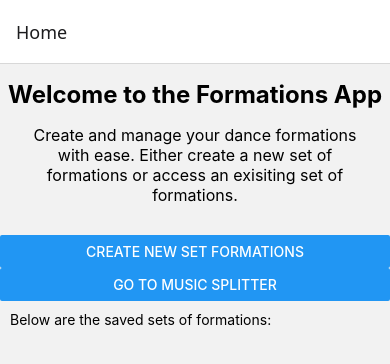
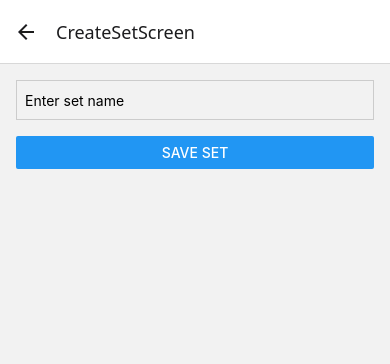
Before and after one commit to sbelambe/formations, a React Native app in the folder Formations/: screen /CreateSetScreen in a window 390 px wide. Shown: the top 364 px of the page. Built offline with nearby package versions, Linux system fonts and the light colour scheme.

Commit message:
first version of set of formation

```diff
--- a/Formations/App.js
+++ b/Formations/App.js
@@ -1,20 +1,37 @@
 import React from "react";
-import { NavigationContainer } from '@react-navigation/native';
-import { createNativeStackNavigator } from '@react-navigation/native-stack';
-import FormationGrid from "./components/FormationGrid";
-import HomeScreen from './components/HomeScreen';
-import MusicSplitter from './components/MusicSplitter'; // Import MusicSplitter component
+import { NavigationContainer } from "@react-navigation/native";
+import { createStackNavigator } from "@react-navigation/stack";
+import HomeScreen from "./components/HomeScreen";
+import CreateSetScreen from "./components/CreateSetScreen";
+import SetDetailsScreen from "./components/SetDetailsScreen";
 
-const Stack = createNativeStackNavigator();
+const Stack = createStackNavigator();
 
 export default function App() {
   return (
     <NavigationContainer>
       <Stack.Navigator initialRouteName="Home">
         <Stack.Screen name="Home" component={HomeScreen} />
-        <Stack.Screen name="Formation" component={FormationGrid} />
-        <Stack.Screen name="MusicSplitter" component={MusicSplitter} />
+        <Stack.Screen name="CreateSetScreen" component={CreateSetScreen} />
+        <Stack.Screen name="SetDetailsScreen" component={SetDetailsScreen} />
       </Stack.Navigator>
     </NavigationContainer>
   );
 }
+
+// import React from "react";
+// import { NavigationContainer } from "@react-navigation/native";
+// import { createStackNavigator } from "@react-navigation/stack";
+// import FormationGrid from "./components/FormationGrid"; // Ensure the path is correct
+
+// const Stack = createStackNavigator();
+
+// export default function App() {
+//   return (
+//     <NavigationContainer>
+//       <Stack.Navigator initialRouteName="FormationGrid">
+//         <Stack.Screen name="FormationGrid" component={FormationGrid} />
+//       </Stack.Navigator>
+//     </NavigationContainer>
+//   );
+// }
--- /dev/null
+++ b/Formations/components/CreateSetScreen.js
@@ -0,0 +1,52 @@
+import React, { useState } from "react";
+import { View, TextInput, Button, StyleSheet } from "react-native";
+import useSavedSets from "../hooks/useSavedSets";
+
+function CreateSetScreen({ navigation }) {
+  const [setName, setSetName] = useState("");
+  const { saveSet } = useSavedSets();
+
+  const handleSaveSet = () => {
+    if (!setName.trim()) {
+      alert("Please enter a set name.");
+      return;
+    }
+
+    const newSet = {
+      id: Date.now().toString(),
+      name: setName,
+      formations: [],
+    };
+
+    saveSet(newSet);
+    navigation.goBack();
+  };
+
+  return (
+    <View style={styles.container}>
+      <TextInput
+        style={styles.input}
+        placeholder="Enter set name"
+        value={setName}
+        onChangeText={setSetName}
+      />
+      <Button title="Save Set" onPress={handleSaveSet} />
+    </View>
+  );
+}
+
+const styles = StyleSheet.create({
+  container: {
+    flex: 1,
+    padding: 16,
+  },
+  input: {
+    height: 40,
+    borderColor: "#ccc",
+    borderWidth: 1,
+    marginBottom: 16,
+    paddingLeft: 8,
+  },
+});
+
+export default CreateSetScreen;
--- a/Formations/components/FormationGrid.js
+++ b/Formations/components/FormationGrid.js
@@ -59,7 +59,7 @@ export default function FormationGrid() {
   };
 
   return (
-    <ScrollView contentContainerStyle={styles.scrollContainer}>
+
       <View style={styles.container}>
         <View style={styles.inputText}>
           <Text style={styles.label}>Rows and Columns are limited to 15</Text>
@@ -164,18 +164,15 @@ export default function FormationGrid() {
           })}
         </View>
       </View>
-    </ScrollView>
+
   );
 }
 
 const styles = StyleSheet.create({
-  scrollContainer: {
-    flexGrow: 1,
-    paddingBottom: 20,
-  },
   container: {
     display: "flex",
     flexDirection: "column",
+    // flex: 1,
   },
   inputButtons: {
     flexDirection: "row",
--- a/Formations/components/HomeScreen.js
+++ b/Formations/components/HomeScreen.js
@@ -1,30 +1,43 @@
-import React from "react";
-import { View, StyleSheet, Text, Button } from "react-native";
+import React, { useEffect } from "react";
+import { View, StyleSheet, Text, Button, ScrollView } from "react-native";
+import useSavedSets from "../hooks/useSavedSets";
 
 function HomeScreen({ navigation }) {
+  const { savedSets, loadSets } = useSavedSets();
+
+  useEffect(() => {
+    loadSets();
+  }, []);
+
   return (
     <View style={styles.container}>
       <View style={styles.introduction}>
         <Text style={styles.welcomeText}>Welcome to the Formations App</Text>
         <Text style={styles.descriptionText}>
           Create and manage your dance formations with ease. Either create a new
-          set of formations or access an exisiting set of formations.
+          set of formations or access an existing set.
         </Text>
       </View>
 
       <View style={styles.new}>
         <Button
           title="Create New Set Formations"
-          onPress={() => navigation.navigate("Formation")}
-        />
-        <Button
-          title="Go to Music Splitter"
-          onPress={() => navigation.navigate("MusicSplitter")}
+          onPress={() => navigation.navigate("CreateSetScreen")}
         />
       </View>
+
       <View style={styles.saved}>
-        <Text>Below are the saved sets of formations: </Text>
-        </View>
+        <Text>Saved Sets:</Text>
+        <ScrollView>
+          {savedSets.map((set) => (
+            <Button
+              key={set.id}
+              title={set.name}
+              onPress={() => navigation.navigate("SetDetailsScreen", { setId: set.id })}
+            />
+          ))}
+        </ScrollView>
+      </View>
     </View>
   );
 }
@@ -35,7 +48,6 @@ const styles = StyleSheet.create({
   },
   introduction: {
     alignItems: "center",
-    justifyContent: "space-between",
     paddingBottom: 30,
   },
   welcomeText: {
@@ -48,10 +60,11 @@ const styles = StyleSheet.create({
     textAlign: "center",
     marginHorizontal: 16,
   },
-
+  new: {
+    marginBottom: 20,
+  },
   saved: {
-    marginVertical: 10,
-    marginHorizontal: 10,
+    margin: 10,
   },
 });
 
--- /dev/null
+++ b/Formations/components/SetDetailsScreen.js
@@ -0,0 +1,74 @@
+import React, { useEffect, useState } from "react";
+import { View, Text, StyleSheet, Button, ScrollView } from "react-native";
+import useSavedSets from "../hooks/useSavedSets";
+import FormationGrid from "./FormationGrid";
+
+function SetDetailsScreen({ route, navigation }) {
+    const { setId } = route.params;
+    const { savedSets, loadSets } = useSavedSets();
+    const [currentSet, setCurrentSet] = useState(null);
+    const [loading, setLoading] = useState(true);
+
+    useEffect(() => {
+      loadSets().finally(() => setLoading(false));
+    }, []);
+
+    useEffect(() => {
+      const foundSet = savedSets.find((set) => set.id === setId);
+      setCurrentSet(foundSet || null);
+    }, [savedSets, setId]);
+
+    if (loading) {
+      return <Text>Loading...</Text>;
+    }
+
+    if (!currentSet) {
+      return (
+        <View style={styles.container}>
+          <Text style={styles.errorText}>Set not found!</Text>
+        </View>
+      );
+    }
+
+    return (
+      <ScrollView contentContainerStyle={{ flexGrow: 1 }}>
+        <Text style={styles.title}>{currentSet.name}</Text>
+
+        {/* FormationGrid Component */}
+        <FormationGrid
+          formations={currentSet.formations}
+          onFormationSelect={(formation) =>
+            navigation.navigate("FormationEditor", {
+              setId: currentSet.id,
+              formationId: formation.id,
+            })
+          }
+        />
+      </ScrollView>
+    );
+  }
+
+
+const styles = StyleSheet.create({
+  container: {
+    flexGrow: 1,
+    padding: 16,
+    backgroundColor: "#fff",
+  },
+  title: {
+    fontSize: 24,
+    fontWeight: "bold",
+    textAlign: "center",
+    marginBottom: 20,
+  },
+  errorText: {
+    fontSize: 18,
+    color: "red",
+    textAlign: "center",
+  },
+  actions: {
+    marginTop: 20,
+  },
+});
+
+export default SetDetailsScreen;
--- /dev/null
+++ b/Formations/hooks/useSavedSets.js
@@ -0,0 +1,37 @@
+import { useState, useEffect } from "react";
+import AsyncStorage from "@react-native-async-storage/async-storage";
+
+const useSavedSets = () => {
+  const [savedSets, setSavedSets] = useState([]);
+
+  const loadSets = async () => {
+    try {
+      const savedSetsData = await AsyncStorage.getItem("savedSets");
+      if (savedSetsData) {
+        setSavedSets(JSON.parse(savedSetsData));
+      }
+    } catch (error) {
+      console.error("Failed to load saved sets:", error);
+    }
+  };
+
+  const saveSet = async (newSet) => {
+    try {
+      const savedSetsData = await AsyncStorage.getItem("savedSets");
+      let updatedSets = savedSetsData ? JSON.parse(savedSetsData) : [];
+
+      updatedSets.push(newSet);
+
+      await AsyncStorage.setItem("savedSets", JSON.stringify(updatedSets));
+
+
+      setSavedSets(updatedSets);
+    } catch (error) {
+      console.error("Failed to save set:", error);
+    }
+  };
+
+  return { savedSets, loadSets, saveSet };
+};
+
+export default useSavedSets;
```
